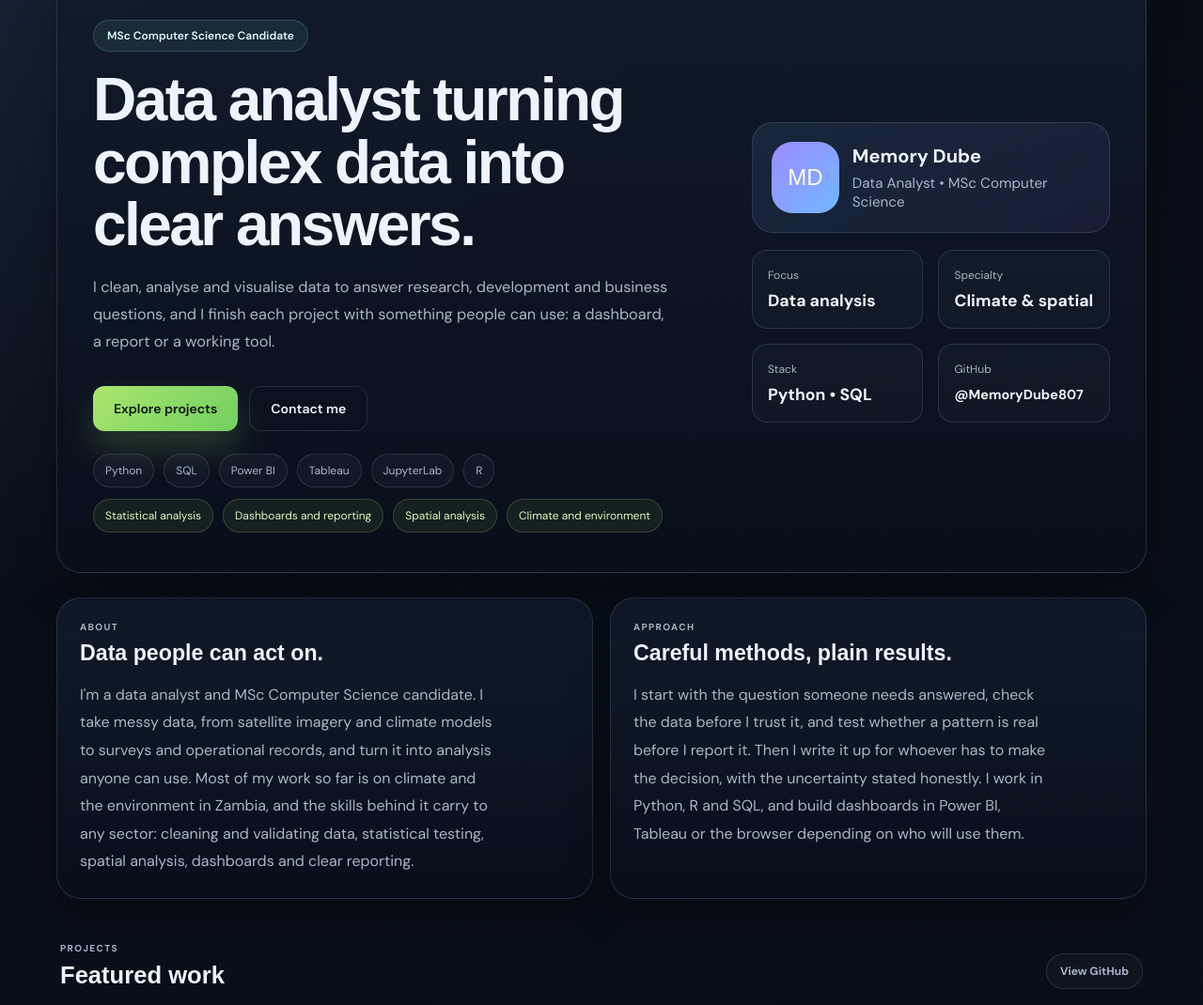
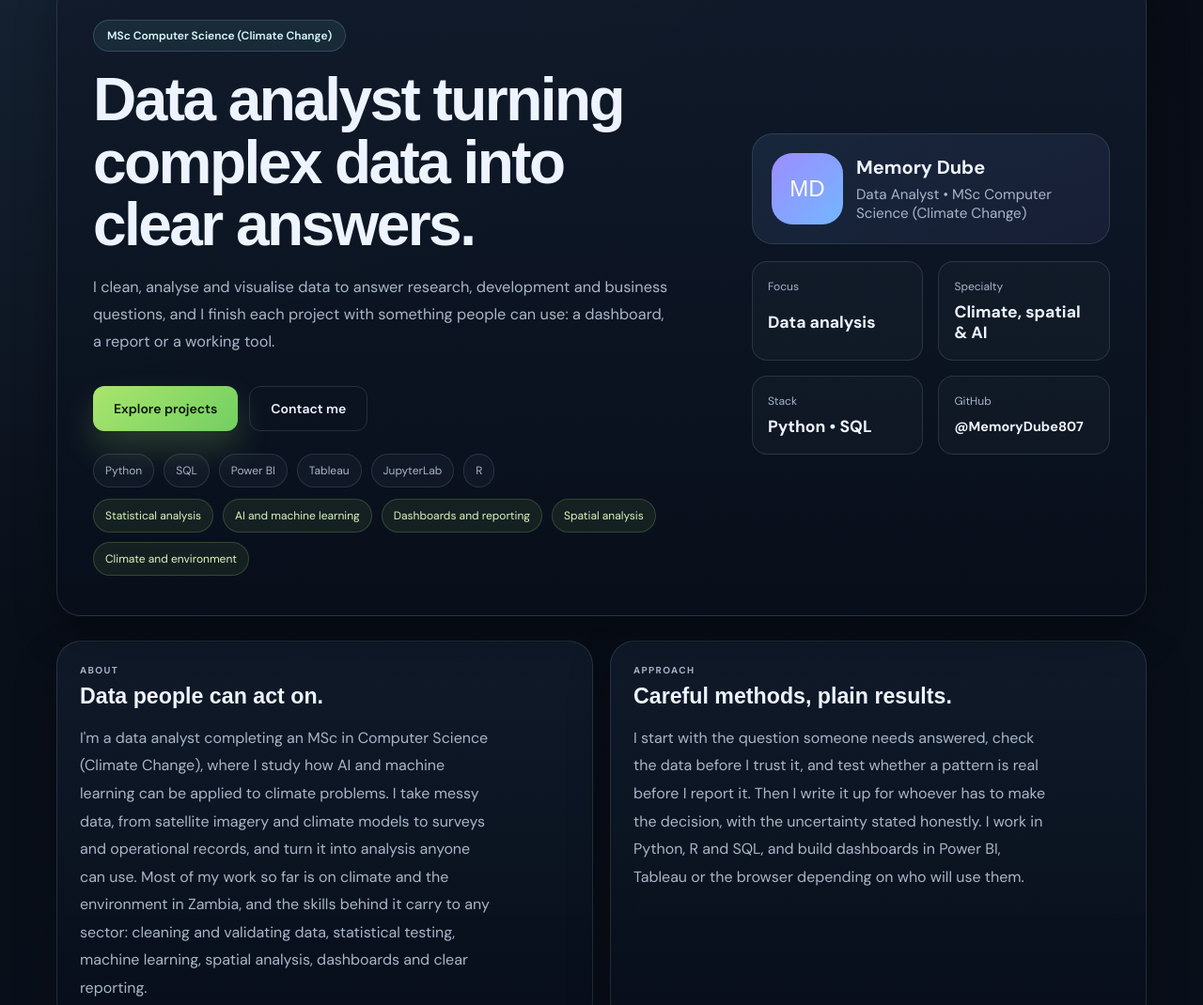
Before and after one commit to MemoryDube807/MemoryDube807.github.io, a plain HTML site: page index.html in a window 1280 px wide. Shown: the part 170-1240 px from the top of the page at 94% size. Drawn offline with Linux system fonts and the light colour scheme.

Commit message:
Add degree and AI focus, keep all repositories

```diff
--- a/index.html
+++ b/index.html
@@ -6,7 +6,7 @@
     <title>Memory Dube | Portfolio</title>
     <meta
       name="description"
-      content="Portfolio of Memory Dube, data analyst and MSc Computer Science candidate."
+      content="Portfolio of Memory Dube, data analyst and MSc Computer Science (Climate Change) candidate."
     />
     <link rel="preconnect" href="https://fonts.googleapis.com" />
     <link rel="preconnect" href="https://fonts.gstatic.com" crossorigin />
@@ -14,7 +14,7 @@
       href="https://fonts.googleapis.com/css2?family=DM+Sans:wght@400;500;600;700&family=DM+Serif+Display&display=swap"
       rel="stylesheet"
     />
-    <link rel="stylesheet" href="styles.css" />
+    <link rel="stylesheet" href="styles.css?v=20261028" />
   </head>
   <body>
     <div class="page-shell">
@@ -38,7 +38,7 @@
       <main>
         <section id="overview" class="hero card">
           <div class="hero-copy">
-            <span class="badge">MSc Computer Science Candidate</span>
+            <span class="badge">MSc Computer Science (Climate Change)</span>
             <h2>Data analyst turning complex data into clear answers.</h2>
             <p>
               I clean, analyse and visualise data to answer research, development and business
@@ -62,6 +62,7 @@
 
             <div class="impact-row" aria-label="Focus areas">
               <span>Statistical analysis</span>
+              <span>AI and machine learning</span>
               <span>Dashboards and reporting</span>
               <span>Spatial analysis</span>
               <span>Climate and environment</span>
@@ -70,10 +71,10 @@
 
           <aside class="info-panel">
             <div class="profile-card">
-              <div class="avatar">MD</div>
+              <div class="avatar" style="flex-shrink: 0">MD</div>
               <div>
                 <p class="profile-name">Memory Dube</p>
-                <p class="profile-role">Data Analyst • MSc Computer Science</p>
+                <p class="profile-role">Data Analyst • MSc Computer Science (Climate Change)</p>
               </div>
             </div>
 
@@ -84,7 +85,7 @@
               </div>
               <div>
                 <span>Specialty</span>
-                <strong>Climate &amp; spatial</strong>
+                <strong>Climate, spatial &amp; AI</strong>
               </div>
               <div>
                 <span>Stack</span>
@@ -103,11 +104,12 @@
             <p class="eyebrow">About</p>
             <h3>Data people can act on.</h3>
             <p>
-              I'm a data analyst and MSc Computer Science candidate. I take messy data, from satellite
-              imagery and climate models to surveys and operational records, and turn it into analysis
-              anyone can use. Most of my work so far is on climate and the
-              environment in Zambia, and the skills behind it carry to any sector: cleaning and
-              validating data, statistical testing, spatial analysis, dashboards and clear reporting.
+              I'm a data analyst completing an MSc in Computer Science (Climate Change), where I study
+              how AI and machine learning can be applied to climate problems. I take messy data, from
+              satellite imagery and climate models to surveys and operational records, and turn it into
+              analysis anyone can use. Most of my work so far is on climate and the environment in
+              Zambia, and the skills behind it carry to any sector: cleaning and validating data,
+              statistical testing, machine learning, spatial analysis, dashboards and clear reporting.
             </p>
           </article>
 
@@ -187,6 +189,6 @@
       </footer>
     </div>
 
-    <script src="script.js"></script>
+    <script src="script.js?v=20261028"></script>
   </body>
 </html>
```
